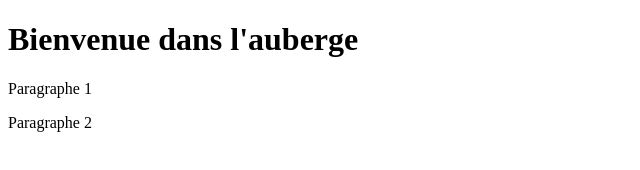
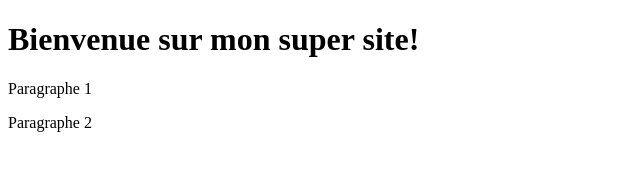
Before and after one commit to Tomy2e/presentation-git, a plain HTML site: page index.html in a window 1280 px wide. Shown: the whole page, without its empty margins (0-640 px from the left). Drawn offline with Linux system fonts and the light colour scheme.

Commit message:
Modification du titre

```diff
--- a/index.html
+++ b/index.html
@@ -6,7 +6,7 @@
     </head>
 
     <body>
-        <h1>Bienvenue dans l'auberge</h1>
+        <h1>Bienvenue sur mon super site!</h1>
 
         <p>Paragraphe 1</p>
 
```
